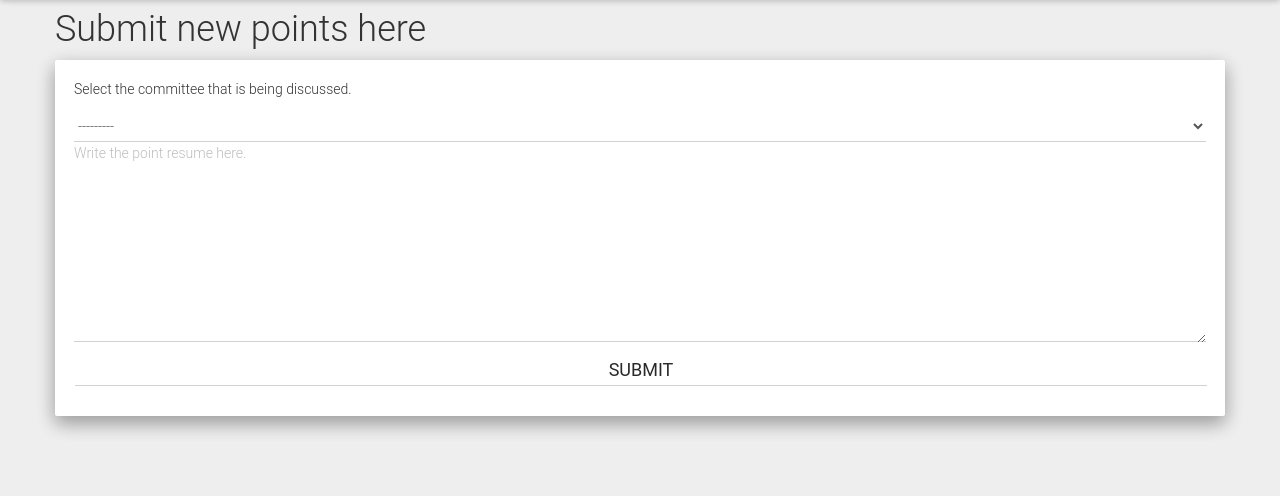
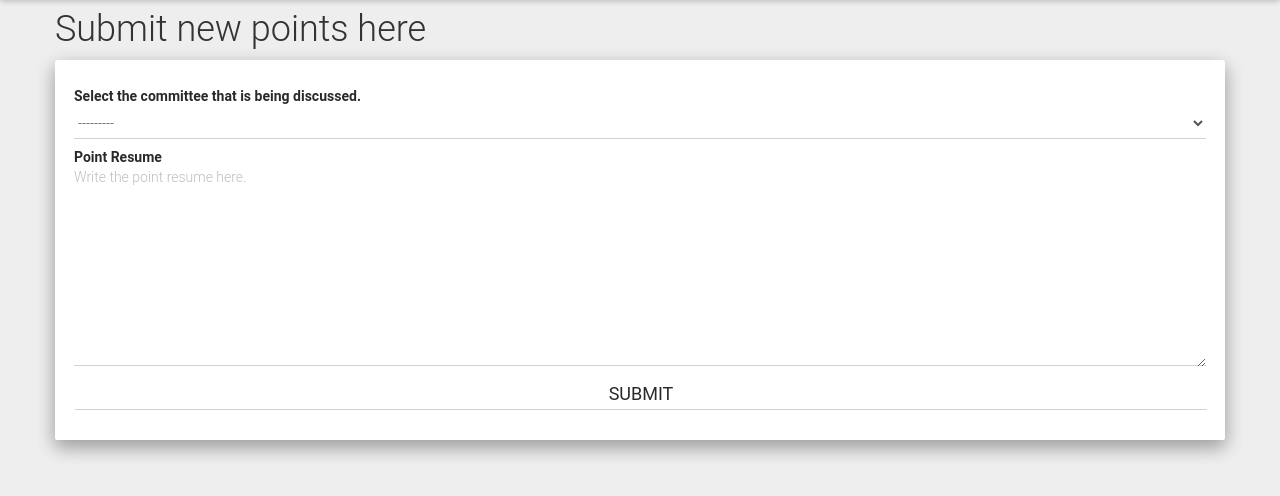
Before and after one commit to wolfskaempf/ga_statistics, a Django app: page /submit/ in a window 1280 px wide. Shown: the part 60-556 px from the top of the page. Run offline with Django 3.2, Linux system fonts and the light colour scheme; a user stored in the database is signed in; data comes from the database, SQL or seed files in the repository; parts of the project's set-up code (start-up, migrations or seed data) failed here and were passed over; some libraries are stand-ins or nearby versions.

Commit message:
made the submit form more bootstrap compliant

```diff
--- a/static/templates/submit.html
+++ b/static/templates/submit.html
@@ -32,12 +32,15 @@ Submit
     <div class="form-horizontal">
 
     </div>
-    <div class="container well">
+    <div class="container well form-group">
       <form method="POST" action="" class="form-horizontal"> {% csrf_token %}
-      	<p>
+      	<label class="control-label">
       	  Select the committee that is being discussed.
-      	</p>
+      	</label>
         {{ form.committee|add_class:"form-control" }}
+        <label class="control-label">
+      	  Point Resume
+      	</label>
         {{ form.pointResume|add_class:"form-control"|attr:"placeholder:Write the point resume here." }}
       	<input type="submit" class="form-control btn btn-lg btn-material-light-blue-800">
       </form>
```
